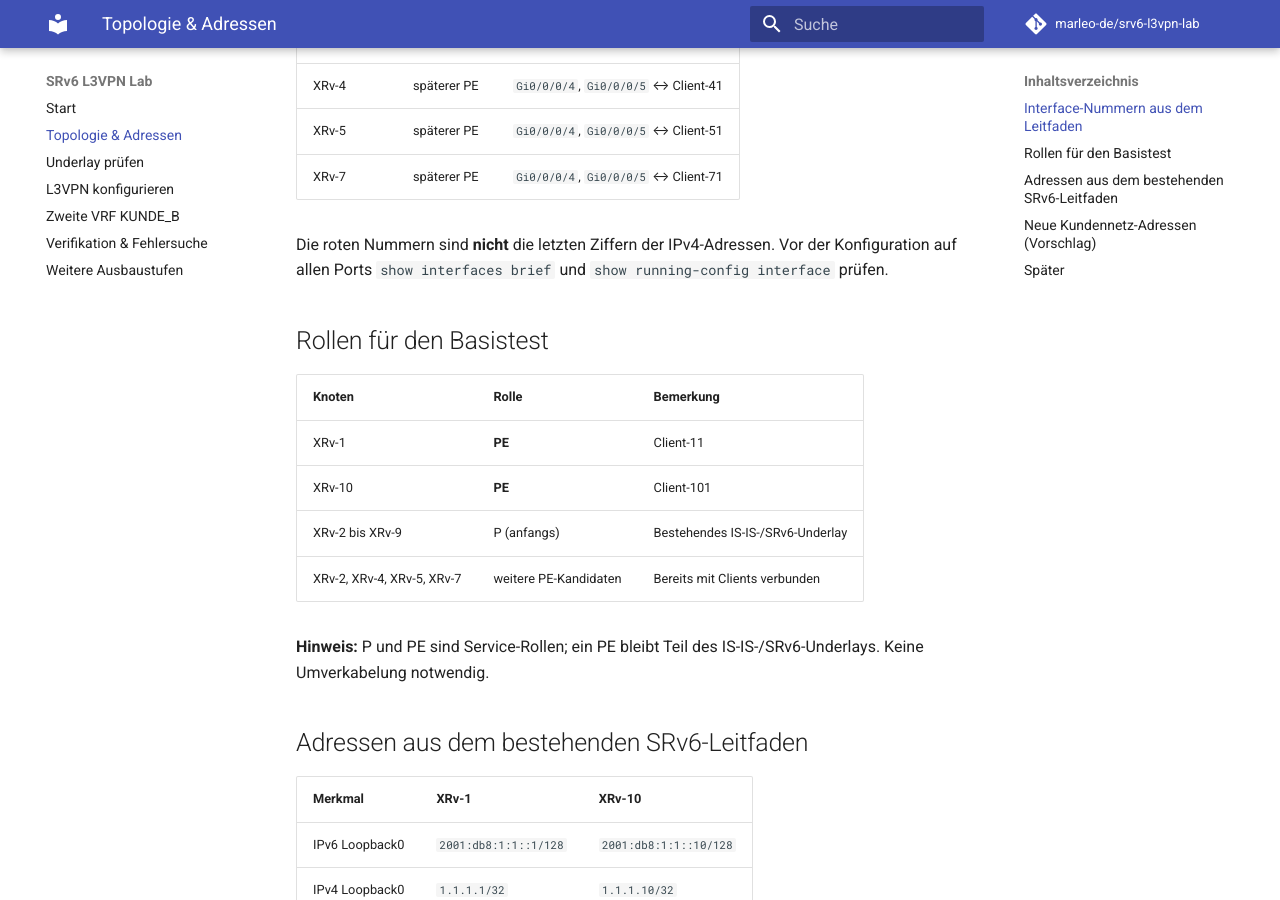
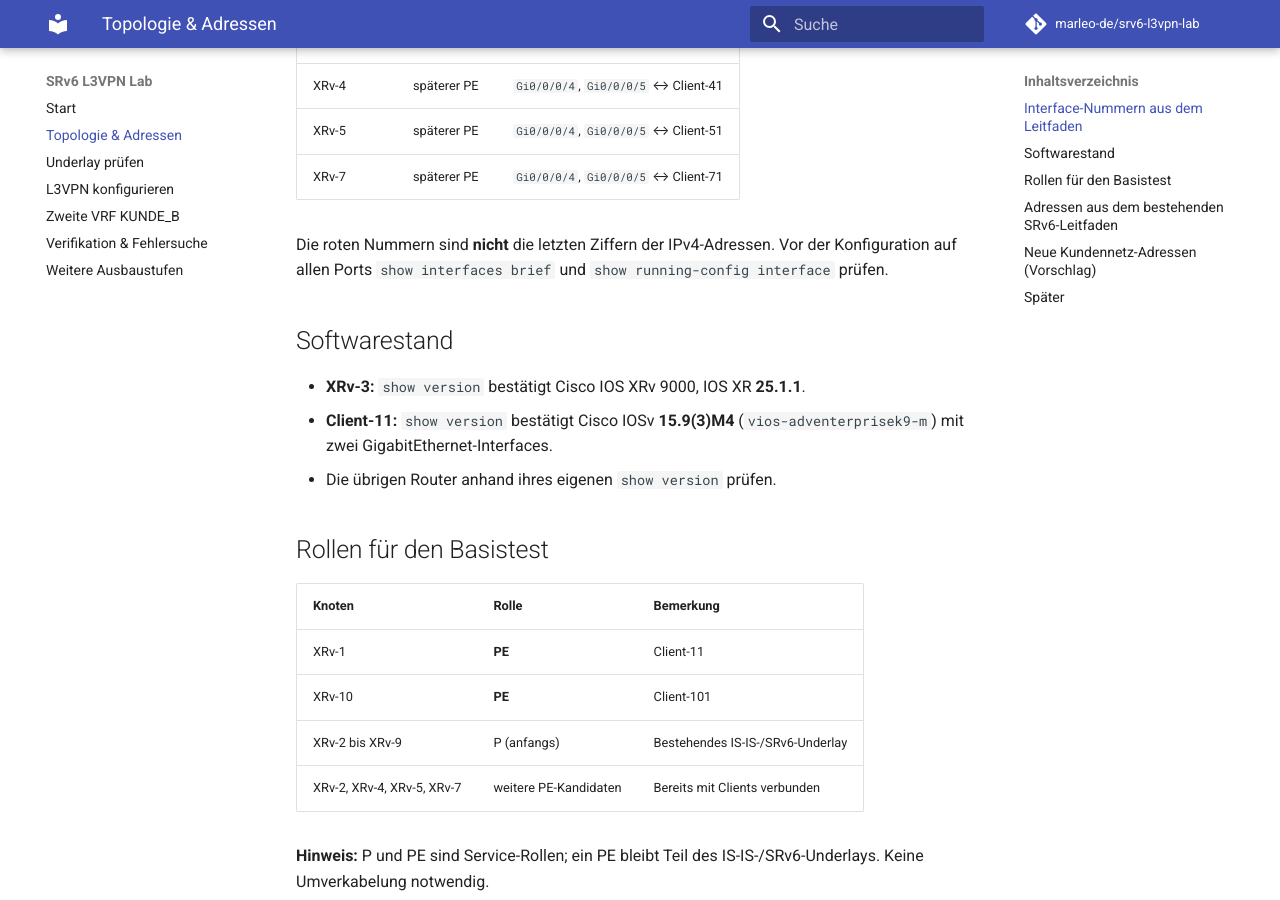
Before and after one commit to marleo-de/srv6-l3vpn-lab, an MkDocs documentation site: the page built from docs/topologie.md, in a window 1280 px wide and 900 px high, scrolled down 653 px. Built offline with MkDocs 1.6.1 and Material for MkDocs 9.7.7, drawn with Linux system fonts in a browser that asks for light colours; comment, search, counter and statistics services are not loaded.

Commit message:
Document verified XRv 9000 and IOSv software versions

```diff
--- a/docs/topologie.md
+++ b/docs/topologie.md
@@ -21,6 +21,12 @@ Weitere direkt verbundene Clients aus derselben Grafik:
 | XRv-7 | späterer PE | `Gi0/0/0/4`, `Gi0/0/0/5` ↔ Client-71 |
 
 Die roten Nummern sind **nicht** die letzten Ziffern der IPv4-Adressen. Vor der Konfiguration auf allen Ports `show interfaces brief` und `show running-config interface` prüfen.
+
+## Softwarestand
+
+- **XRv-3:** `show version` bestätigt Cisco IOS XRv 9000, IOS XR **25.1.1**.
+- **Client-11:** `show version` bestätigt Cisco IOSv **15.9(3)M4** (`vios-adventerprisek9-m`) mit zwei GigabitEthernet-Interfaces.
+- Die übrigen Router anhand ihres eigenen `show version` prüfen.
 
 ## Rollen für den Basistest
 
```
